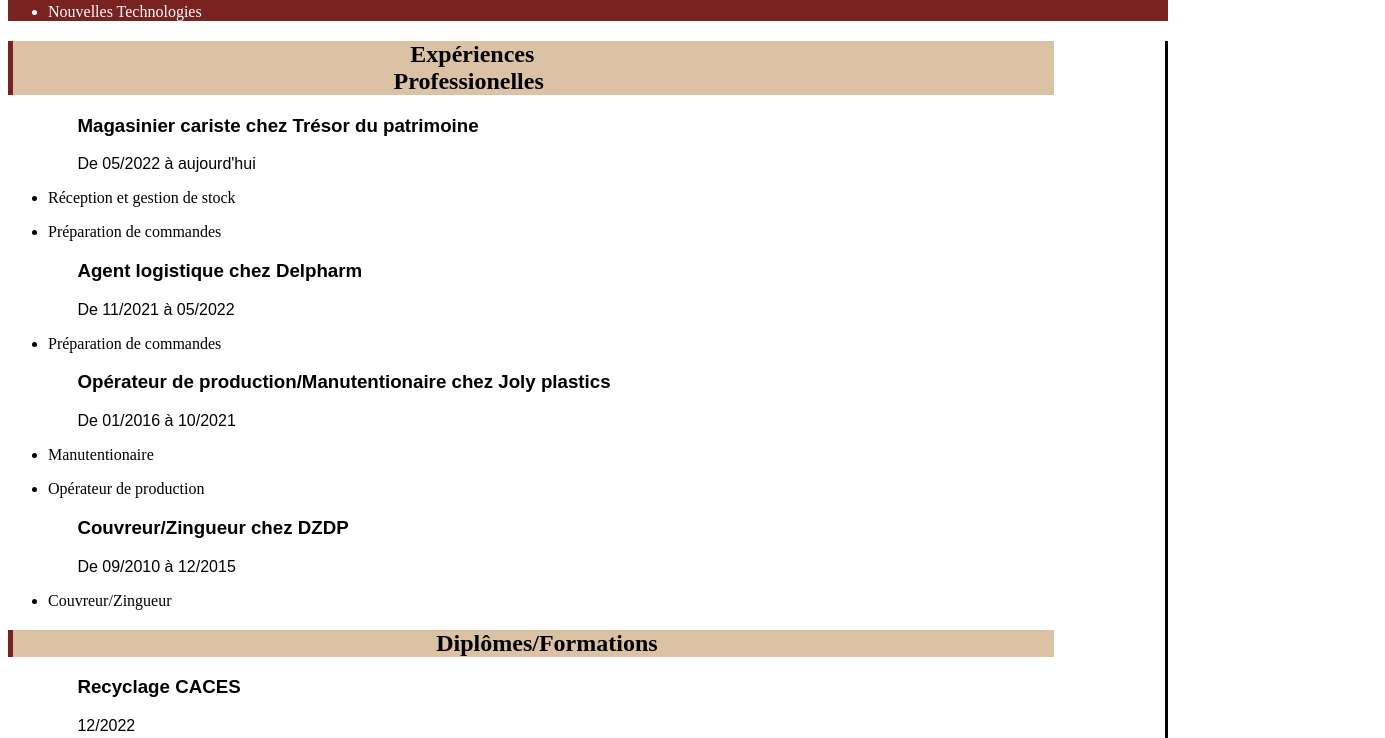
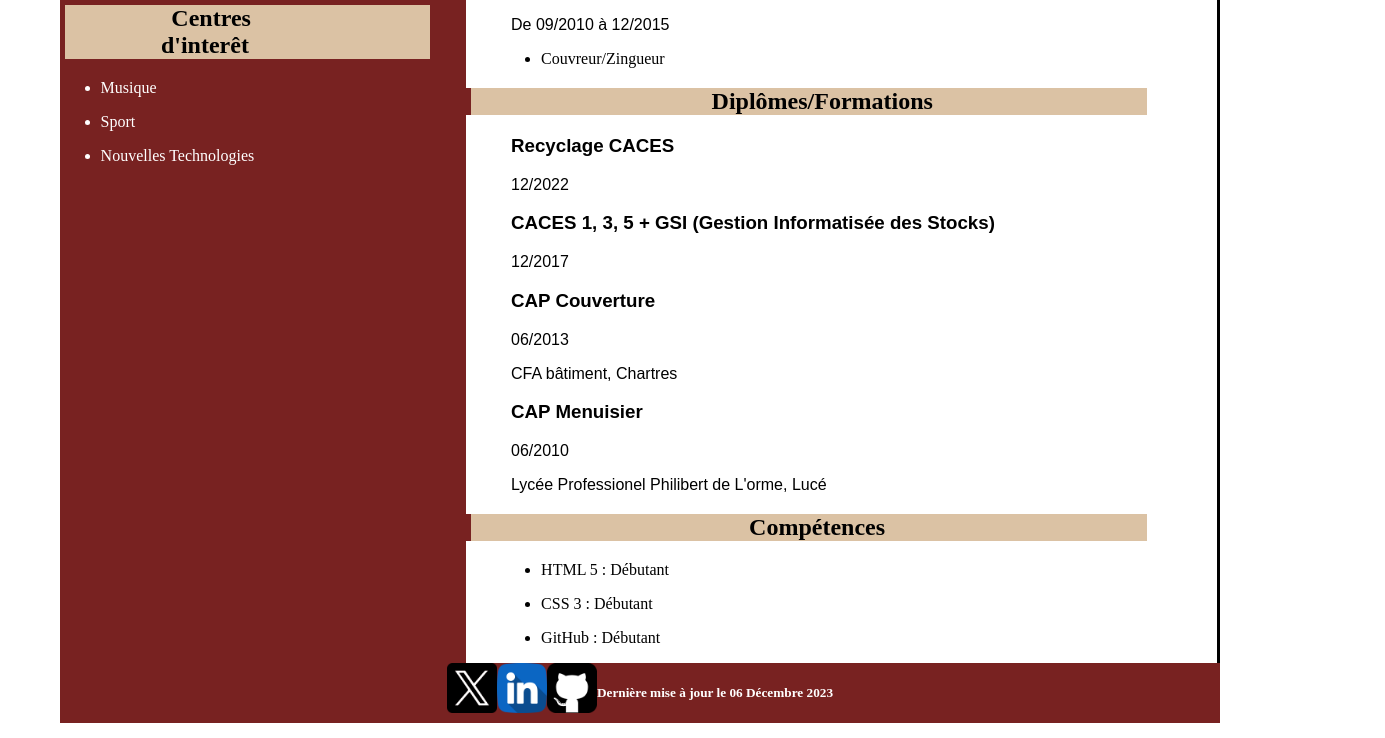
Before and after one commit to ToynShad/cvegnligne2, a plain HTML site: page index.html in a window 1280 px wide. Shown: the part 971-1709 px from the top of the page, 1385 px wide, since content can reach past the window. Drawn offline with Linux system fonts and the light colour scheme; files whose address does not match are found by name.

Commit message:
add assets/css/style.css

```diff
--- a/assets/css/style.css
+++ b/assets/css/style.css
@@ -1,10 +1,8 @@
-body {
-    box-sizing: content-box;
-    width: 1160px;
-    align-items: center;
+html {
+    display: flex;
     justify-content: center;
+
 }
-
 header {
     text-align: center;
     background-color: #782221;
@@ -23,6 +21,7 @@ p,
 h3 {
     text-indent: 6%;
     font-family: 'Raleway', sans-serif;
+
 }
 
 h2 {
@@ -31,6 +30,9 @@ h2 {
     text-indent: 6%;
     color: #000;
     background-color: #dbc2a4;
+    display: flex;
+    align-items: center;
+    justify-content: center;
 }
 footer {
     display: flex;
@@ -69,3 +71,16 @@ footer a :hover {
     background-color: white;
     grid-column:2;
 }
+footer img {
+        width: 50px;
+        height: 50px;
+}
+ul {
+    padding-left: 10%;
+}
+main {
+    display: grid;
+    grid-template-columns: 35%;
+    align-content: center;
+    width: 1160px;
+}
```
